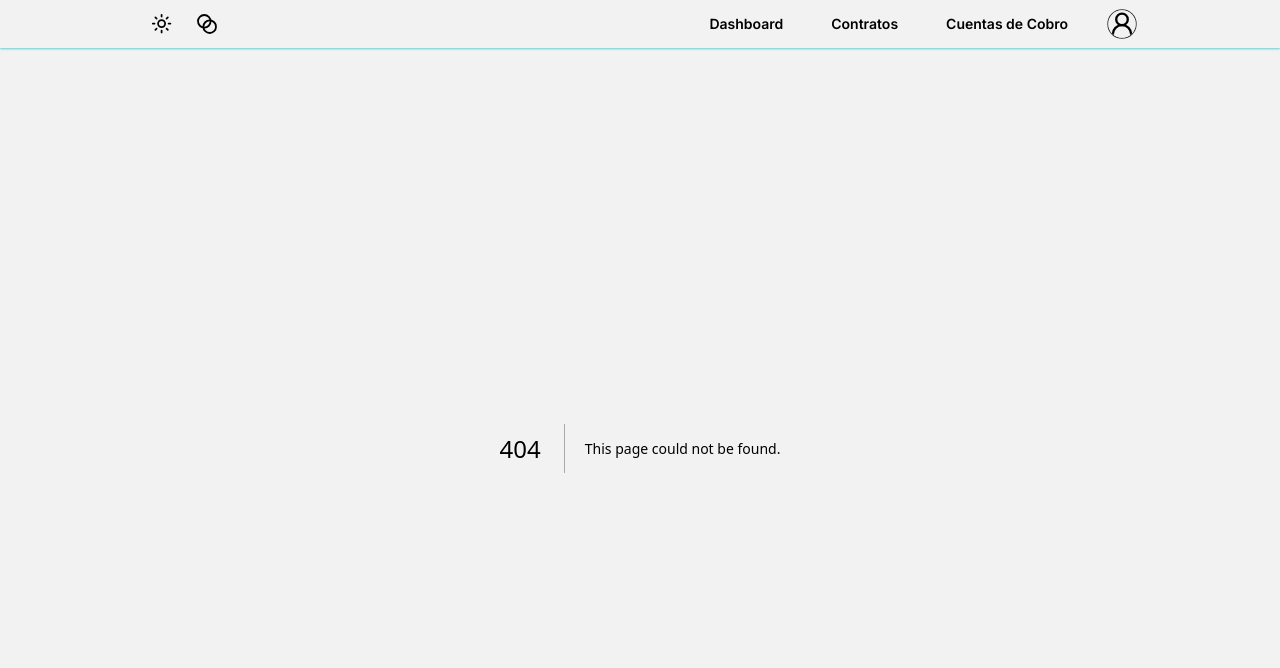
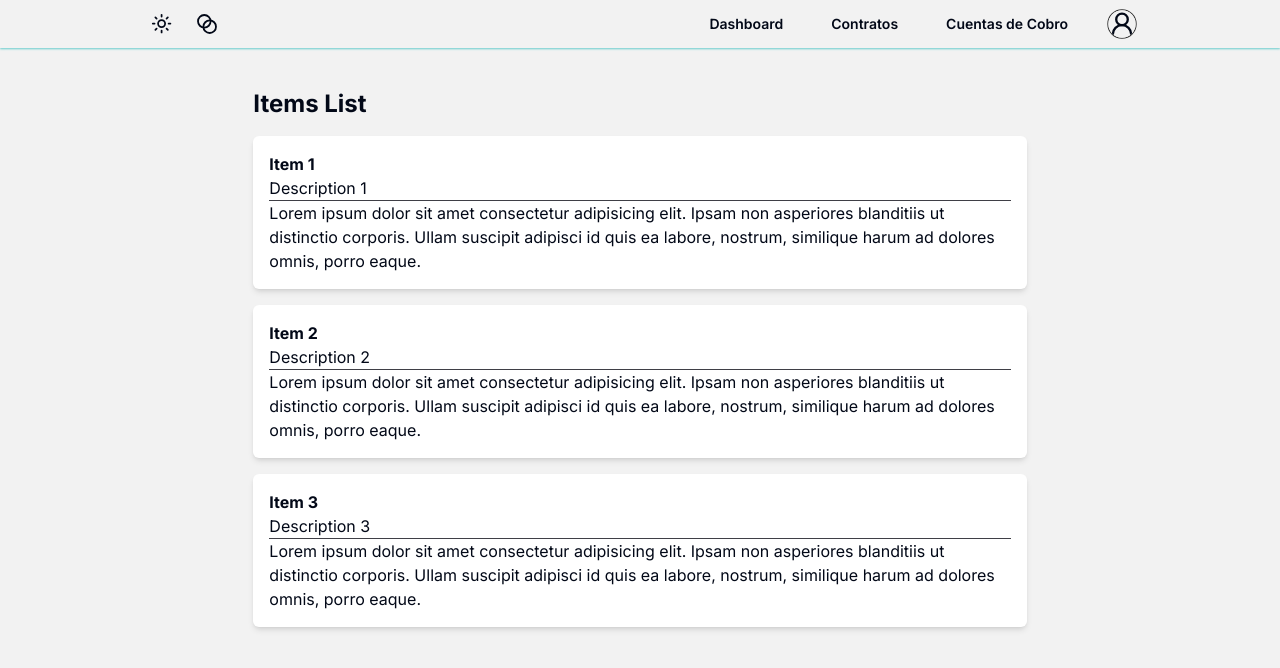
Before and after one commit to DylanSolarteR/contratos-cuentas, a Next.js app: page /dashboard/contratos/plantillas in a window 1280 px wide. Before the commit this address had no page. Shown: the top 668 px of the page. Built offline with nearby package versions, Linux system fonts and the light colour scheme.

Commit message:
Avances dnd

```diff
--- a/package.json
+++ b/package.json
@@ -9,6 +9,9 @@
     "lint": "next lint"
   },
   "dependencies": {
+    "@dnd-kit/core": "^6.1.0",
+    "@dnd-kit/modifiers": "^7.0.0",
+    "@dnd-kit/sortable": "^8.0.0",
     "@heroicons/react": "^2.1.3",
     "@radix-ui/react-avatar": "^1.0.4",
     "@radix-ui/react-checkbox": "^1.0.4",
@@ -23,7 +26,7 @@
     "class-variance-authority": "^0.7.0",
     "clsx": "^2.1.0",
     "lucide-react": "^0.363.0",
-    "next": "14.1.4",
+    "next": "^14.2.3",
     "next-themes": "^0.3.0",
     "react": "^18",
     "react-dom": "^18",
--- /dev/null
+++ b/src/app/dashboard/contratos/plantillas/page.jsx
@@ -0,0 +1,50 @@
+"use client";
+
+import React, { useState } from 'react';
+
+import { DndContext, closestCenter } from '@dnd-kit/core';
+
+import User from '@/components/dnd/User';
+import Item from '@/components/dnd/Item';
+// import { Droppable } from '@/components/dnd/User';
+import { SortableContext, arrayMove, verticalListSortingStrategy } from "@dnd-kit/sortable";
+
+
+function Planillas() {
+
+    const [items, setItems] = useState([
+        { id: '1', name: 'Item 1', desc: 'Description 1', text: 'Lorem ipsum dolor sit amet consectetur adipisicing elit. Ipsam non asperiores blanditiis ut distinctio corporis. Ullam suscipit adipisci id quis ea labore, nostrum, similique harum ad dolores omnis, porro eaque.' },
+        { id: '2', name: 'Item 2', desc: 'Description 2', text: 'Lorem ipsum dolor sit amet consectetur adipisicing elit. Ipsam non asperiores blanditiis ut distinctio corporis. Ullam suscipit adipisci id quis ea labore, nostrum, similique harum ad dolores omnis, porro eaque.' },
+        { id: '3', name: 'Item 3', desc: 'Description 3', text: 'Lorem ipsum dolor sit amet consectetur adipisicing elit. Ipsam non asperiores blanditiis ut distinctio corporis. Ullam suscipit adipisci id quis ea labore, nostrum, similique harum ad dolores omnis, porro eaque.' },
+    ]);
+
+    const handleDragEnd = (event) => {
+        const { active, over } = event;
+        if (!active.id !== over.id) {
+            setItems((items) => {
+                const oldIndex = items.findIndex((item) => item.id === active.id);
+                const newIndex = items.findIndex((item) => item.id === over.id);
+
+                return arrayMove(items, oldIndex, newIndex);
+            });
+        }
+    };
+    return (
+        <div className="flex justify-center items-center">
+            <main className="w-4/6 flex flex-col gap-4 p-10">
+                <DndContext collisionDetection={closestCenter} onDragEnd={handleDragEnd}>
+                    <h1 className="text-2xl font-bold">Items List</h1>
+                    <SortableContext
+                        items={items}
+                        strategy={verticalListSortingStrategy}>
+                        {items.map((item) => (
+                            <Item key={item.id} item={item} />
+                        ))}
+                    </SortableContext>
+                </DndContext>
+            </main >
+        </div>
+    )
+}
+
+export default Planillas
--- /dev/null
+++ b/src/components/dnd/Draggable.jsx
@@ -0,0 +1,19 @@
+"use client";
+import React from 'react';
+import { useDraggable } from '@dnd-kit/core';
+
+export default function Draggable(props) {
+    const { attributes, listeners, setNodeRef, transform } = useDraggable({
+        id: 'draggable',
+    });
+    const style = transform ? {
+        transform: `translate3d(${transform.x}px, ${transform.y}px, 0)`,
+    } : undefined;
+
+
+    return (
+        <button ref={setNodeRef} style={style} {...listeners} {...attributes}>
+            {props.children}
+        </button>
+    );
+}
--- /dev/null
+++ b/src/components/dnd/Item.jsx
@@ -0,0 +1,29 @@
+"use client";
+import { useSortable } from "@dnd-kit/sortable";
+import { CSS } from "@dnd-kit/utilities";
+
+function Item({ item }) {
+    const { attributes, listeners, setNodeRef, transform, transition } =
+        useSortable({ id: item.id });
+
+    const style = {
+        transform: CSS.Transform.toString(transform),
+        transition,
+    };
+
+    return (
+        <div
+            style={style}
+            ref={setNodeRef}
+            {...attributes}
+            {...listeners}
+            className="bg-white p-4 rounded-md shadow-md"
+        >
+            <h1 className="font-bold">{item.name}</h1>
+            <h2 className="border-b border-zinc-700">{item.desc}</h2>
+            <p className="">{item.text}</p>
+        </div>
+    );
+}
+
+export default Item;
--- /dev/null
+++ b/src/components/dnd/User.jsx
@@ -0,0 +1,27 @@
+"use client";
+import { useSortable } from "@dnd-kit/sortable";
+import { CSS } from "@dnd-kit/utilities";
+
+function User({ user }) {
+    const { attributes, listeners, setNodeRef, transform, transition } =
+        useSortable({ id: user.id });
+
+    const style = {
+        transform: CSS.Transform.toString(transform),
+        transition,
+    };
+
+    return (
+        <div
+            style={style}
+            ref={setNodeRef}
+            {...attributes}
+            {...listeners}
+            className="bg-white p-4 rounded-md shadow-md"
+        >
+            <h1>{user.name}</h1>
+        </div>
+    );
+}
+
+export default User;
```
Also changed, not shown: 1 other file (tests, documents, lock files or other folders).
